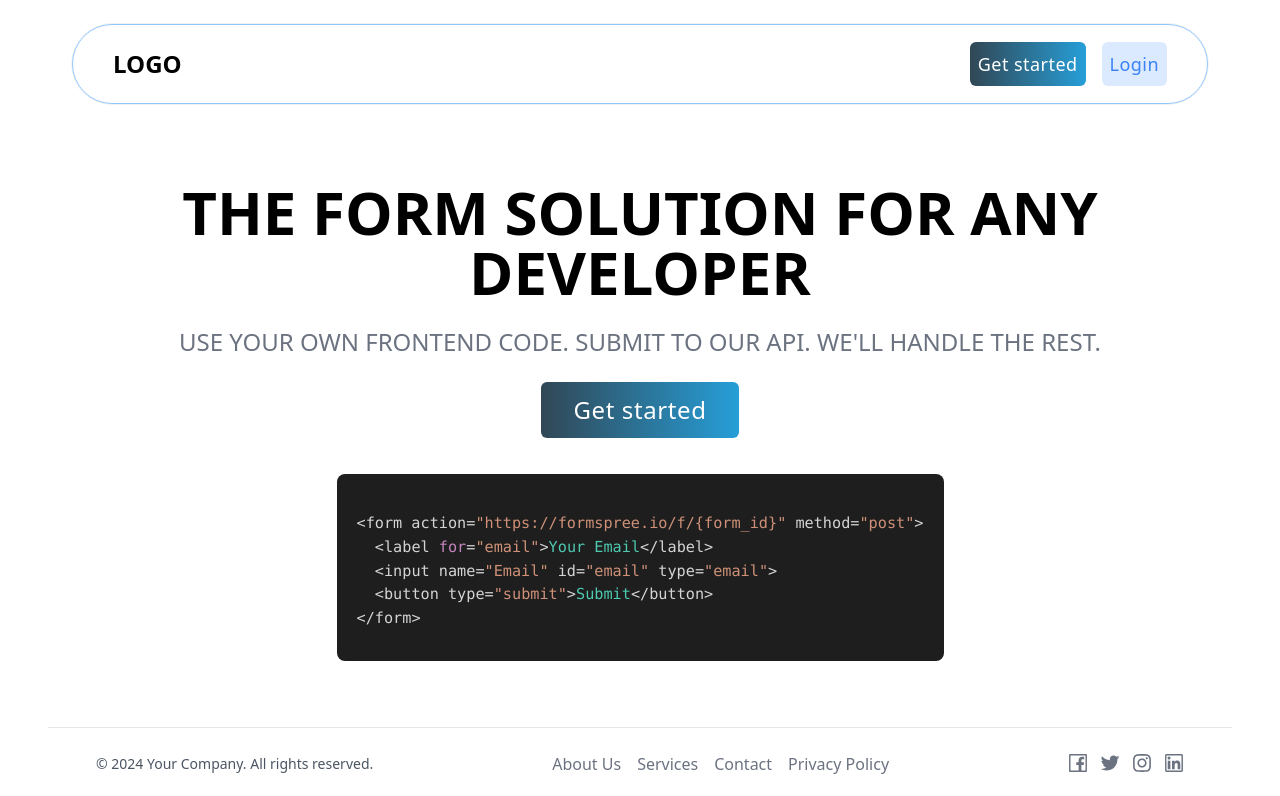
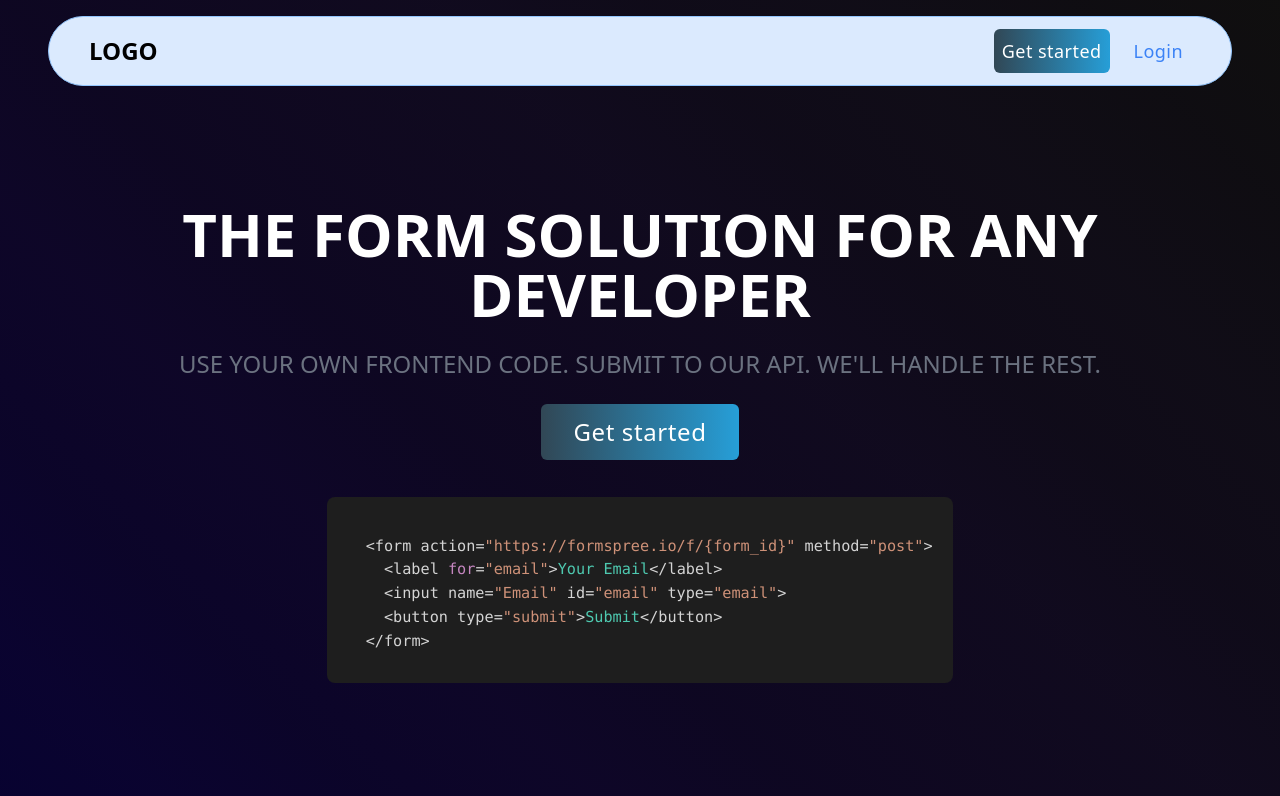
Before and after one commit to Abhiiix0/formspree_clone, a React (Create React App) app in the folder frontend/: page / in a window 1280 px wide. Shown: the top 796 px of the page. Built offline with nearby package versions, Linux system fonts and the light colour scheme; no server answers.

Commit message:
design change

```diff
--- a/frontend/src/components/DashboardContent.jsx
+++ b/frontend/src/components/DashboardContent.jsx
@@ -47,7 +47,7 @@
           </div>
         ) : (
           <>
-            <div className=" px-3 bg-white">
+            <div className=" px-3 w-full bg-white">
               <div className=" flex gap-2 items-center">
                 <button
                   onClick={() => {
--- /dev/null
+++ b/frontend/src/components/HomeBanner.jsx
@@ -0,0 +1,79 @@
+import React from "react";
+import { useNavigate } from "react-router-dom";
+import { Prism as SyntaxHighlighter } from "react-syntax-highlighter";
+import { vscDarkPlus } from "react-syntax-highlighter/dist/esm/styles/prism";
+const HomeBanner = () => {
+  const navigate = useNavigate();
+  const htmlCode = `
+  <form action="https://formspree.io/f/{form_id}" method="post">
+    <label for="email">Your Email</label>
+    <input name="Email" id="email" type="email">
+    <button type="submit">Submit</button>
+  </form>
+      `;
+  return (
+    <div className="  h-[87vh] grid place-content-center">
+      <div className="  flex flex-col items-center justify-center gap-4 md:gap-6">
+        <div className=" grid place-content-center h-full gap-4 md:gap-6">
+          <h1 className=" text-center text-white uppercase text-3xl md:text-6xl font-bold">
+            The form solution for any developer
+          </h1>
+          <p className=" text-gray-500 px-16 uppercase font-medium  md:text-2xl text-center">
+            Use your own frontend code. Submit to our API. We'll handle the
+            rest.
+          </p>
+          <div className=" flex items-center justify-center">
+            <button
+              onClick={() => navigate("/signup")}
+              className=" borders btn-grad tracking-wide md:text-2xl bg-blue-500 rounded-md text-white font-medium px-8 py-3"
+            >
+              Get started
+            </button>
+          </div>
+        </div>
+        <div className="  hidden md:block sm:w-fit h-fit self-center ">
+          <SyntaxHighlighter
+            language="javascript"
+            style={vscDarkPlus}
+            customStyle={{
+              borderRadius: "8px",
+              fontSize: "25px", // Adjust the font size here
+              background: "#1e1e1e",
+              lineHeight: "0.95", // Adjust the line height to control spacing
+              padding: "10px", // Set consistent padding
+              paddingLeft: "20px",
+              paddingRight: "20px",
+            }}
+            codeTagProps={{
+              style: { fontSize: "0.95rem" }, // Force font size here
+            }}
+          >
+            {htmlCode}
+          </SyntaxHighlighter>
+        </div>
+        <div className=" w-full md:hidden h-fit self-center ">
+          <SyntaxHighlighter
+            language="javascript"
+            style={vscDarkPlus}
+            customStyle={{
+              borderRadius: "8px",
+              fontSize: "25px", // Adjust the font size here
+              background: "#1e1e1e",
+              lineHeight: "0.65", // Adjust the line height to control spacing
+              padding: "10px", // Set consistent padding
+              paddingLeft: "20px",
+              paddingRight: "20px",
+            }}
+            codeTagProps={{
+              style: { fontSize: "0.65rem" }, // Force font size here
+            }}
+          >
+            {htmlCode}
+          </SyntaxHighlighter>
+        </div>
+      </div>
+    </div>
+  );
+};
+
+export default HomeBanner;
--- a/frontend/src/components/HomeHeader.jsx
+++ b/frontend/src/components/HomeHeader.jsx
@@ -12,8 +12,8 @@
     }
   };
   return (
-    <div className=" py-4 sm:p-6">
-      <div className=" isolate aspect-video  border border-blue-300  bg-blue-100 bg-white/25  rounded-full ring-1 ring-black/5  backdrop-blur-4xl h-[60px] md:h-20 w-full flex justify-between items-center px-6 md:px-10">
+    <div className=" py-4">
+      <div className=" isolate aspect-video border-blue-300  bg-blue-100  border  rounded-full ring-1 ring-black/5  backdrop-blur-2xl h-[50px] md:h-[70px] w-full flex justify-between items-center px-6 md:px-10">
         <p className=" cursor-pointer font-bold text-lg md:text-2xl">LOGO</p>
         <div className=" flex items-center justify-center gap-4">
           <button
--- /dev/null
+++ b/frontend/src/components/HowItWork.jsx
@@ -0,0 +1,75 @@
+import React from "react";
+
+const HowItWork = () => {
+  return (
+    <div className=" w-[900px] bg-transparent self-center ">
+      <div className=" flex flex-col gap-3 md:gap-6">
+        <h1 className=" text-center text-white text-3xl md:text-6xl font-bold">
+          How it works
+        </h1>
+        <p className=" text-gray-200   md:text-2xl text-center">
+          With a couple of changes to your existing form, your Formspree
+          submissions will <br className=" hidden sm:block" /> start appearing
+          in the Formspree dashboard
+        </p>
+      </div>
+      <div className=" flex flex-col my-8 gap-[70px]">
+        <div className=" flex flex-col gap-4">
+          <p className=" font-bold text-white text-3xl">
+            1. Create a form on Formspree
+          </p>
+          <p className="text-2xl text-gray-500 font-medium">
+            Create a{" "}
+            <span className=" font-bold text-2xl text-red-500">
+              free account
+            </span>{" "}
+            and choose new form.
+            {/* <span className=" font-bold text-xl text-gray-700"></span> */}
+          </p>
+        </div>
+        <div className=" flex flex-col gap-4">
+          <p className=" text-white font-bold text-3xl">
+            2. Update your form's{" "}
+            <span className=" font-bold text-2xl bg-red-100 px-2 py-1  rounded-md text-red-500">
+              action
+            </span>
+          </p>
+          <p className="text-2xl  text-gray-500 font-medium">
+            Replace with the form endpoint in your Formspree account.
+          </p>
+          <p className=" text-lg text-white border-l-4 border-gray-800 pl-3">
+            Make sure your form uses{" "}
+            <span className=" bg-red-100 px-2 py-1 w-fit text-red-500 rounded-md">
+              method="post"
+            </span>
+          </p>
+        </div>
+        <div className=" flex flex-col gap-4">
+          <p className=" font-bold  text-white text-3xl">
+            3. Set the{" "}
+            <span className=" font-bold text-2xl bg-red-100 px-2 py-1  rounded-md text-red-500">
+              name
+            </span>{" "}
+            attribute on each{" "}
+            <span className=" font-bold text-2xl bg-red-100 px-2 py-1  rounded-md text-red-500">
+              input
+            </span>{" "}
+            tag
+          </p>
+          <p className="text-2xl  text-gray-500 font-medium">
+            Formspree will save any fields with a{" "}
+            <span className=" text-2xl bg-red-100 px-2 py-1  rounded-md text-red-500">
+              name
+            </span>{" "}
+            attribute.
+          </p>
+        </div>
+        <p className=" text-center text-2xl font-medium text-gray-100">
+          Now submit your form and see what happens!
+        </p>
+      </div>
+    </div>
+  );
+};
+
+export default HowItWork;
--- a/frontend/src/index.css
+++ b/frontend/src/index.css
@@ -31,3 +31,21 @@
   color: #fff;
   text-decoration: none;
 }
+.gradient {
+  background-image: linear-gradient(
+    45deg,
+    hsl(240deg 100% 11%) 0%,
+    hsl(243deg 96% 10%) 8%,
+    hsl(246deg 91% 10%) 17%,
+    hsl(249deg 86% 10%) 25%,
+    hsl(251deg 80% 9%) 33%,
+    hsl(254deg 73% 9%) 42%,
+    hsl(255deg 66% 8%) 50%,
+    hsl(257deg 58% 8%) 58%,
+    hsl(258deg 49% 8%) 67%,
+    hsl(259deg 39% 7%) 75%,
+    hsl(260deg 29% 7%) 83%,
+    hsl(264deg 16% 6%) 92%,
+    hsl(0deg 3% 6%) 100%
+  );
+}
--- a/frontend/src/pages/Home.jsx
+++ b/frontend/src/pages/Home.jsx
@@ -4,6 +4,8 @@
 import { Prism as SyntaxHighlighter } from "react-syntax-highlighter";
 import { vscDarkPlus } from "react-syntax-highlighter/dist/esm/styles/prism";
 import { useNavigate } from "react-router-dom";
+import HowItWork from "../components/HowItWork";
+import HomeBanner from "../components/HomeBanner";
 const Home = () => {
   const navigate = useNavigate();
   const htmlCode = `
@@ -14,65 +16,15 @@
 </form>
     `;
   return (
-    <div className=" flex px-3 md:px-12  flex-col justify-between h-screen">
+    <div className="gradient flex px-4 sm:px-12  flex-col justify-between h-full">
       <HomeHeader />
-      <div className=" flex flex-col items-center justify-center gap-4 md:gap-6">
-        <div className=" grid place-content-center h-full gap-4 md:gap-6">
-          <h1 className=" text-center text-black uppercase text-3xl md:text-6xl font-bold">
-            The form solution for any developer
-          </h1>
-          <p className=" text-gray-500 px-16 uppercase font-medium  md:text-2xl text-center">
-            Use your own frontend code. Submit to our API. We'll handle the
-            rest.
-          </p>
-          <div className=" flex items-center justify-center">
-            <button
-              onClick={() => navigate("/signup")}
-              className=" borders btn-grad tracking-wide md:text-2xl bg-blue-500 rounded-md text-white font-medium px-8 py-3"
-            >
-              Get started
-            </button>
-          </div>
-        </div>
-        <div className="  hidden md:block sm:w-fit h-fit self-center ">
-          <SyntaxHighlighter
-            language="javascript"
-            style={vscDarkPlus}
-            customStyle={{
-              borderRadius: "8px",
-              fontSize: "25px", // Adjust the font size here
-              background: "#1e1e1e",
-              lineHeight: "0.95", // Adjust the line height to control spacing
-              padding: "10px", // Set consistent padding
-              paddingLeft: "20px",
-              paddingRight: "20px",
-            }}
-            codeTagProps={{
-              style: { fontSize: "0.95rem" }, // Force font size here
-            }}
-          >
-            {htmlCode}
-          </SyntaxHighlighter>
-        </div>
-        <div className=" w-full md:hidden h-fit self-center ">
-          <SyntaxHighlighter
-            language="javascript"
-            style={vscDarkPlus}
-            customStyle={{
-              borderRadius: "8px",
-              fontSize: "25px", // Adjust the font size here
-              background: "#1e1e1e",
-              lineHeight: "0.65", // Adjust the line height to control spacing
-              padding: "10px", // Set consistent padding
-              paddingLeft: "20px",
-              paddingRight: "20px",
-            }}
-            codeTagProps={{
-              style: { fontSize: "0.65rem" }, // Force font size here
-            }}
-          >
-            {htmlCode}
-          </SyntaxHighlighter>
+      <HomeBanner />
+      {/* <HowItWork /> */}
+      <div className=" rounded-md bg-gray-500 h-[400px] w-full">
+        <div className=" h-[400px]">
+          <h2 className=" text">Create a working form in seconds.</h2>
+          <p>Grab your form code and see form submissions in under a minute.</p>
+          <p>advanced Dashboard </p>
         </div>
       </div>
       <Footer></Footer>
```
